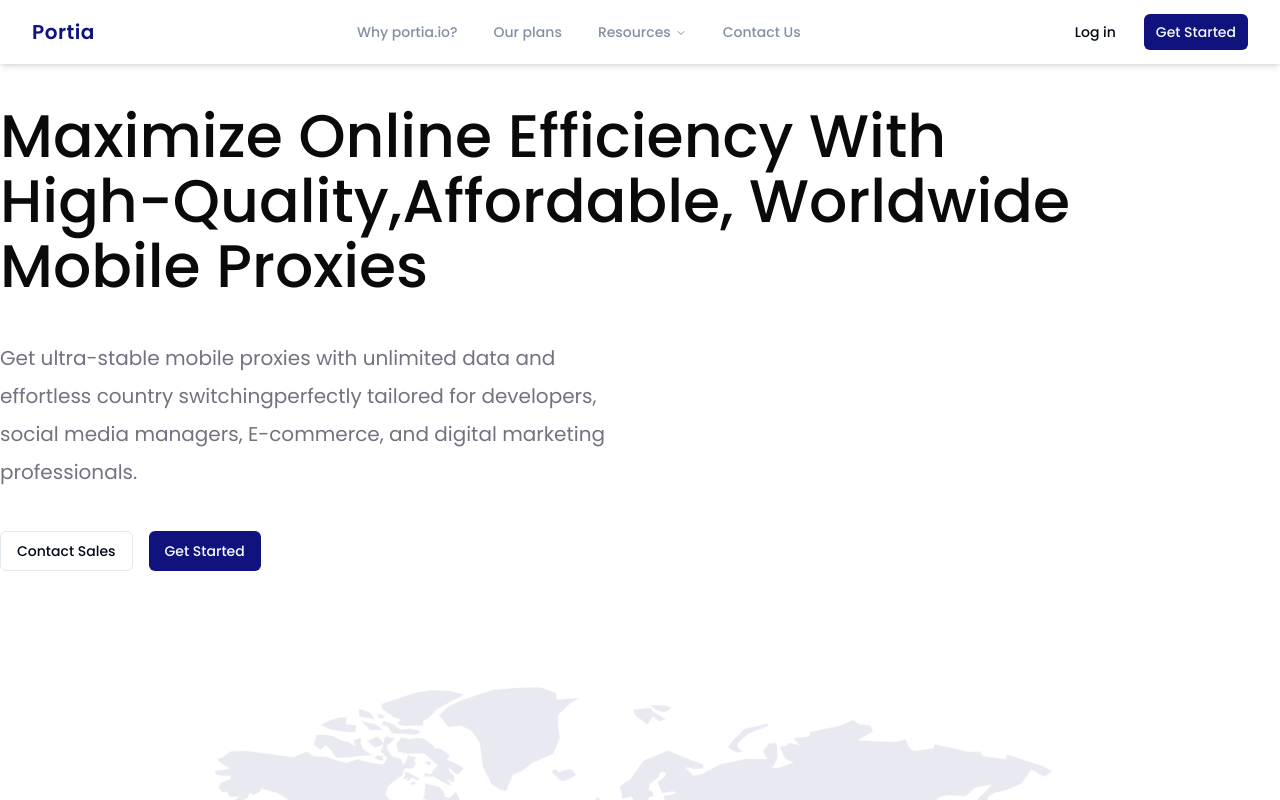
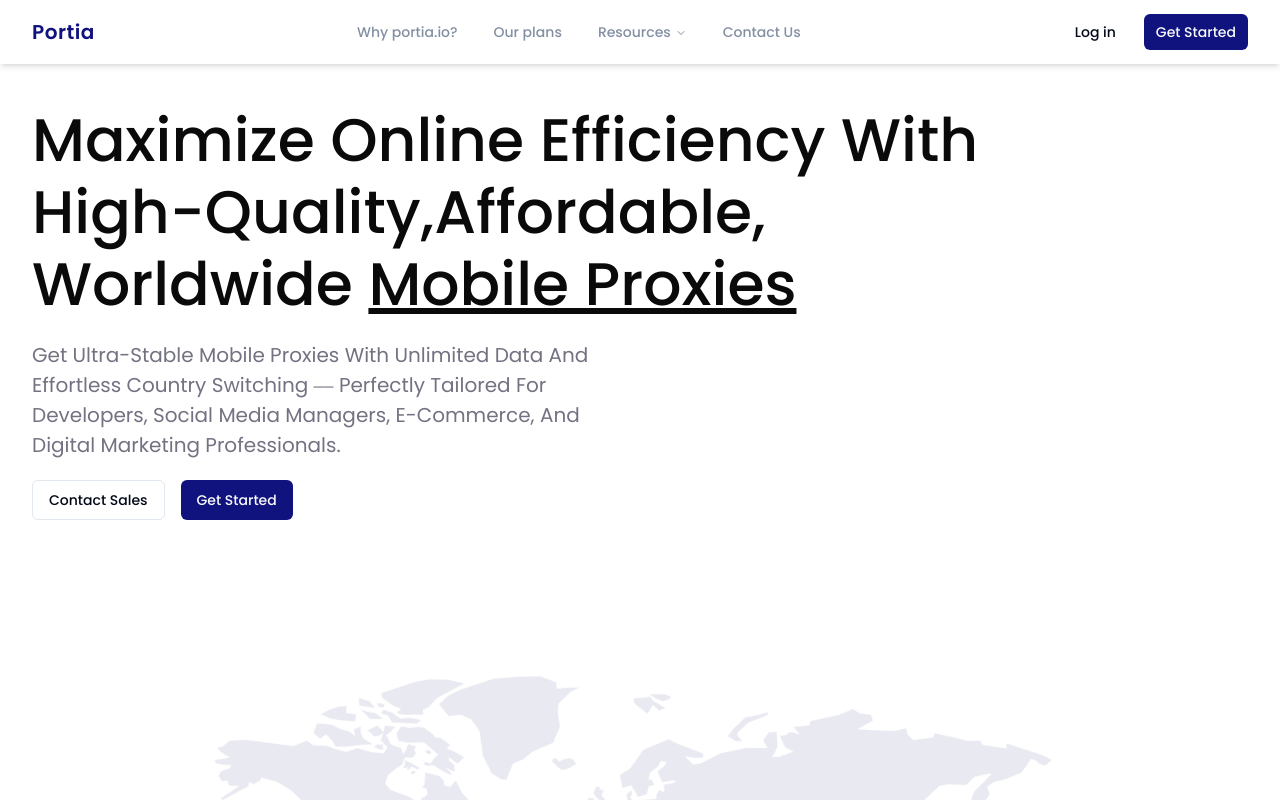
Before and after one commit to Saeed-Altout/portia, a Next.js app: page / in a window 1280 px wide. Shown: the top 800 px of the page. Built offline with nearby package versions, Linux system fonts and the light colour scheme.

Commit message:
update style hero section.

```diff
--- a/app/(website)/(pages)/(home)/_components/hero.tsx
+++ b/app/(website)/(pages)/(home)/_components/hero.tsx
@@ -2,23 +2,28 @@
 
 export const Hero = () => {
   return (
-    <section className="container-section flex flex-col justify-center items-start gap-y-5 md:gap-y-8 lg:gap-y-10 pt-10">
-      <h1 className="text-4xl leading-[55px] md:text-5xl md:leading-[60px] lg:text-6xl lg:leading-[65px] text-[#0A0A0A] font-medium capitalize max-w-[1100px]">
+    <section className="max-container section flex flex-col justify-center items-start gap-y-5">
+      {/* Title  */}
+      <h1 className="max-w-[1000px] text-black-primary font-medium capitalize text-[30px] leading-[44px] md:text-[40px] md:leading-[50px] lg:text-6xl lg:leading-[72px]">
         Maximize online efficiency with high-quality,
         <br className="md:hidden" />
-        affordable, worldwide <span>mobile proxies</span>
+        affordable, worldwide <span className="underline">mobile proxies</span>
       </h1>
-      <p className="max-w-[650px] text-lg leading-8 md:text-xl md:leading-[38px] text-[#727282] font-normal">
+
+      {/* Description */}
+      <p className="max-w-[580px] capitalize text-gray-primary font-normal text-[18px] leading-[28px] md:text-[19px] md:leading-[29px] lg:text-[20px] lg:leading-[30px]">
         Get ultra-stable mobile proxies with unlimited data and effortless
-        country switching<span></span>perfectly tailored for developers, social
-        media managers, E-commerce, and digital marketing professionals.
+        country switching ⎯⎯ perfectly tailored for developers, social media
+        managers, E-commerce, and digital marketing professionals.
       </p>
 
-      <div className="flex flex-col md:flex-row items-center justify-start gap-y-3 md:gap-x-4 w-full md:w-fit">
+      {/* Buttons */}
+      {/* TODO: Update functionally of hero buttons */}
+      <div className="flex flex-col md:flex-row items-center justify-center gap-y-4 md:gap-x-4 w-full md:w-fit">
         <Button variant="outline" className="w-full">
           Contact Sales
         </Button>
-        <Button className="w-full -order-1 md:order-1 ">Get Started</Button>
+        <Button className="w-full -order-1 md:order-1">Get Started</Button>
       </div>
     </section>
   );
--- a/app/(website)/(pages)/(home)/page.tsx
+++ b/app/(website)/(pages)/(home)/page.tsx
@@ -3,9 +3,9 @@
 
 export default function HomePage() {
   return (
-    <div className="">
+    <main>
       <Hero />
       <Map />
-    </div>
+    </main>
   );
 }
--- a/app/(website)/layout.tsx
+++ b/app/(website)/layout.tsx
@@ -6,9 +6,9 @@
   children: React.ReactNode;
 }>) {
   return (
-    <div>
+    <>
       <Navbar />
       {children}
-    </div>
+    </>
   );
 }
--- a/tailwind.config.ts
+++ b/tailwind.config.ts
@@ -1,13 +1,13 @@
-import type { Config } from "tailwindcss"
+import type { Config } from "tailwindcss";
 
 const config = {
   darkMode: ["class"],
   content: [
-    './pages/**/*.{ts,tsx}',
-    './components/**/*.{ts,tsx}',
-    './app/**/*.{ts,tsx}',
-    './src/**/*.{ts,tsx}',
-	],
+    "./pages/**/*.{ts,tsx}",
+    "./components/**/*.{ts,tsx}",
+    "./app/**/*.{ts,tsx}",
+    "./src/**/*.{ts,tsx}",
+  ],
   prefix: "",
   theme: {
     container: {
@@ -52,6 +52,13 @@
           DEFAULT: "hsl(var(--card))",
           foreground: "hsl(var(--card-foreground))",
         },
+        black: {
+          default: "#000",
+          primary: "#0A0A0A",
+        },
+        gray: {
+          primary: "#727282",
+        },
       },
       borderRadius: {
         lg: "var(--radius)",
@@ -75,6 +82,6 @@
     },
   },
   plugins: [require("tailwindcss-animate")],
-} satisfies Config
+} satisfies Config;
 
-export default config
+export default config;
```
